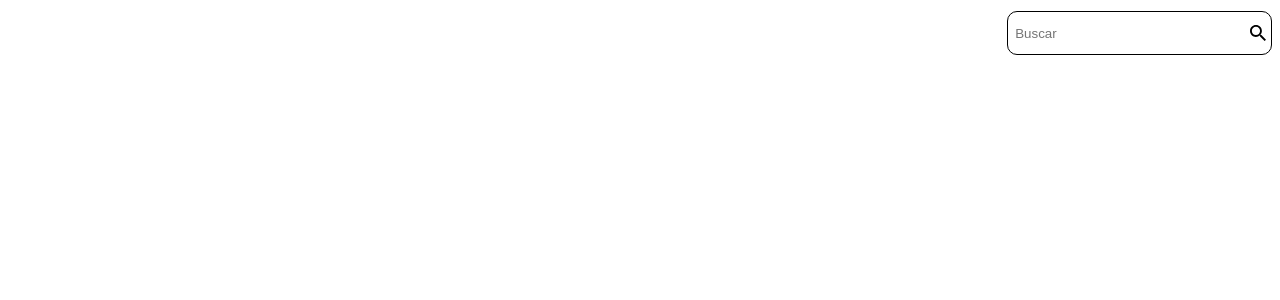
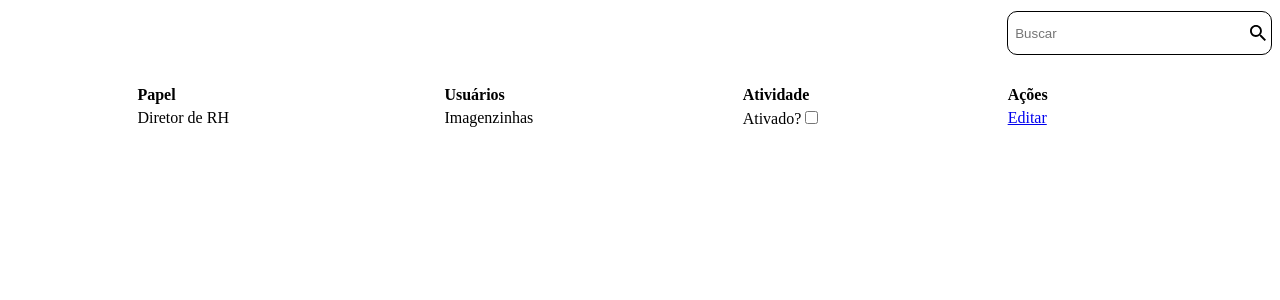
Before and after one commit to baraodev/sou-areas-papeis, a React (Create React App) app: page / in a window 1280 px wide. Shown: the top 300 px of the page. Built offline with nearby package versions, Linux system fonts and the light colour scheme.

Commit message:
Mostrando roles

```diff
--- a/src/App.js
+++ b/src/App.js
@@ -1,11 +1,33 @@
-import React, { Fragment } from 'react';
+import React, { Component, Fragment } from 'react';
 
 import ActionRoles from './components/ActionRoles';
+import TableRoles from './components/TableRoles';
 
-const App = () => (
-  <Fragment>
-    <ActionRoles />
-  </Fragment>
-);
+class App extends Component {
+  state = {
+    roles: {
+      'Recursos humanos': {
+        id: 1,
+        name: 'Diretor de RH',
+        users: [
+          {
+            image: 'Imagenzinhas'
+          }
+        ],
+        active: true
+      }
+    }
+  };
+
+  render() {
+    const { roles } = this.state;
+    return (
+      <Fragment>
+        <ActionRoles />
+        <TableRoles roles={roles} />
+      </Fragment>
+    );
+  }
+}
 
 export default App;
--- /dev/null
+++ b/src/components/RoleDisplay/index.js
@@ -0,0 +1,38 @@
+import React, { Fragment } from 'react';
+
+const RoleDisplay = ({ key, role }) => (
+  <Fragment>
+    <thead>
+      <tr>
+        <th colSpan="5">
+          <h1 className="area">{key}</h1>
+        </th>
+      </tr>
+    </thead>
+    <thead>
+      <tr>
+        <th>Papel</th>
+        <th>Usuários</th>
+        <th>Atividade</th>
+        <th>Ações</th>
+      </tr>
+    </thead>
+    <tbody>
+      <tr>
+        <td>{role.name}</td>
+        <td>{role.users[0].image}</td>
+        <td>
+          <label htmlFor="activity">
+            Ativado?
+            <input type="checkbox" id="activity" />
+          </label>
+        </td>
+        <td>
+          <a href="/edit/{role.id}">Editar</a>
+        </td>
+      </tr>
+    </tbody>
+  </Fragment>
+);
+
+export default RoleDisplay;
--- /dev/null
+++ b/src/components/TableRoles/index.js
@@ -0,0 +1,15 @@
+import React from 'react';
+
+import RoleDisplay from '../RoleDisplay';
+
+import './styles.scss';
+
+const TableRoles = ({ roles }) => (
+  <table className="table-roles">
+    {Object.keys(roles).map(key => (
+      <RoleDisplay key={key} role={roles[key]} />
+    ))}
+  </table>
+);
+
+export default TableRoles;
--- /dev/null
+++ b/src/components/TableRoles/styles.scss
@@ -0,0 +1,13 @@
+table.table-roles {
+  position: relative;
+  width: 80%;
+  margin: 0 auto;
+}
+
+th {
+  text-align: left;
+}
+
+h1.area {
+  text-align: center;
+}
```
